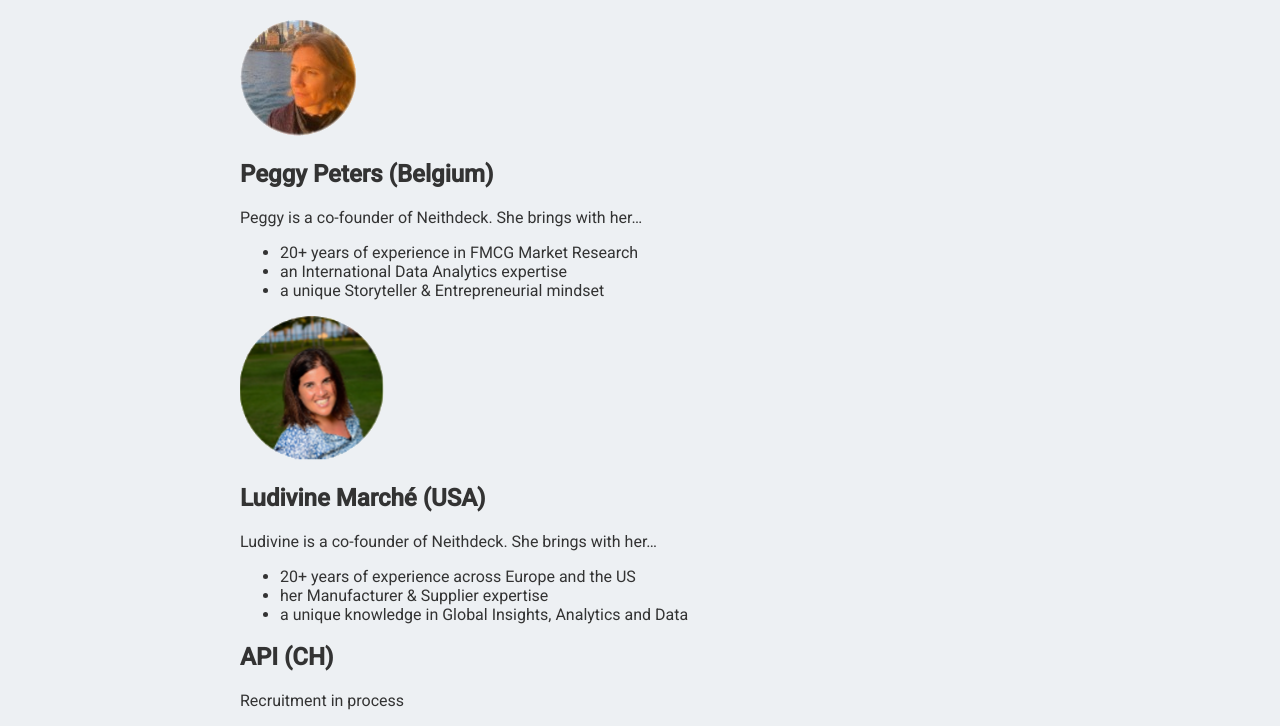
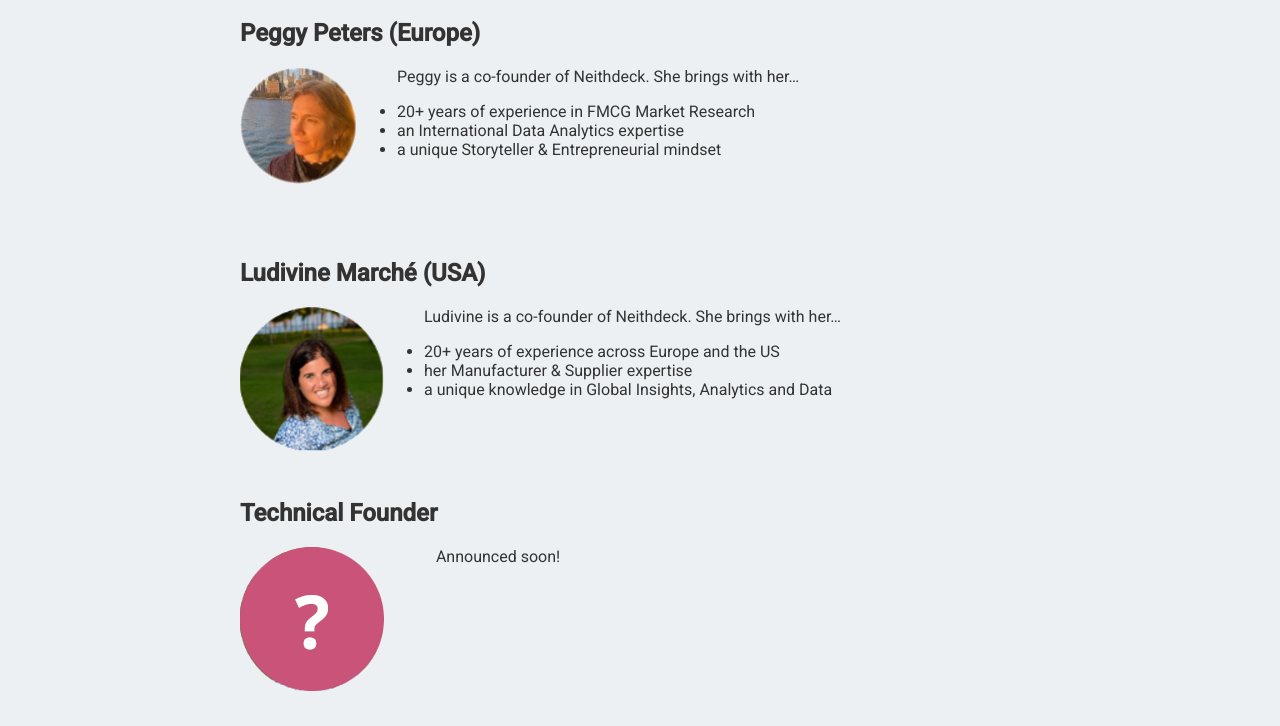
Before and after one commit to Neithdeck/neithdeck.github.io, a plain HTML site: page docs/our-team.html in a window 1280 px wide. Shown: the part 180-906 px from the top of the page. After the commit the page ends 871 px from the top, so only its background shows below. Drawn offline with Linux system fonts and the light colour scheme.

Commit message:
Format the team page

```diff
--- a/docs/our-team.html
+++ b/docs/our-team.html
@@ -17,32 +17,31 @@
     <div class="container">
         <h1>Meet Our Team</h1>
         <div class="founder">
+            <h2>Peggy Peters (Europe)</h2>
             <img src="static/img/team/peggy.png" alt="Peggy Peters (FR/BE)">
-            <div>
-                <h2>Peggy Peters (Belgium)</h2>
-                <p>Peggy is a co-founder of Neithdeck. She brings with her…</p>
+            <p>Peggy is a co-founder of Neithdeck. She brings with her…
             <ul>
                 <li>20+ years of experience in FMCG Market Research</li>
                 <li>an International Data Analytics expertise</li>
                 <li>a unique Storyteller & Entrepreneurial mindset</li>
             </ul>
-            </div>
+            </p>
         </div>
         <div class="founder">
+            <h2>Ludivine Marché (USA)</h2>
             <img src="static/img/team/ludi.png" alt="Ludivine Marché (USA)">
-            <div>
-                <h2>Ludivine Marché (USA)</h2>
-                <p>Ludivine is a co-founder of Neithdeck. She brings with her…</p>
+            <p>Ludivine is a co-founder of Neithdeck. She brings with her…
             <ul>
                 <li>20+ years of experience across Europe and the US</li>
                 <li>her Manufacturer & Supplier expertise</li>
                 <li>a unique knowledge in Global Insights, Analytics and Data</li>
             </ul>
-            </div>
+            </p>
         </div>
         <div class="founder">
-            <h2>API (CH)</h2>
-            <p>Recruitment in process</p>
+            <h2>Technical Founder</h2>
+            <img src="static/img/team/tech.png" alt="Picture tech founder">
+            <p>&nbsp;&nbsp;&nbsp;Announced soon!</p>
         </div>
     </div>
 </body>
--- a/docs/static/css/base.css
+++ b/docs/static/css/base.css
@@ -67,8 +67,20 @@ height: auto;
     width: 100%;
 }
 .center-text {
-text-align: center;
+    text-align: center;
 }
 .highlight {
     color: #ca5379;
 }
+
+td, th, tr, table {
+    border: 0 !important;
+    border-spacing:0 !important;
+}
+.founder {
+    margin-bottom: 100px;
+}
+.founder img{
+    float: left;
+    margin-right: 40px;
+}
```
Also changed, not shown: docs/static/img/team/tech.png (added). Lines whose indentation alone changed are shown as unchanged.
